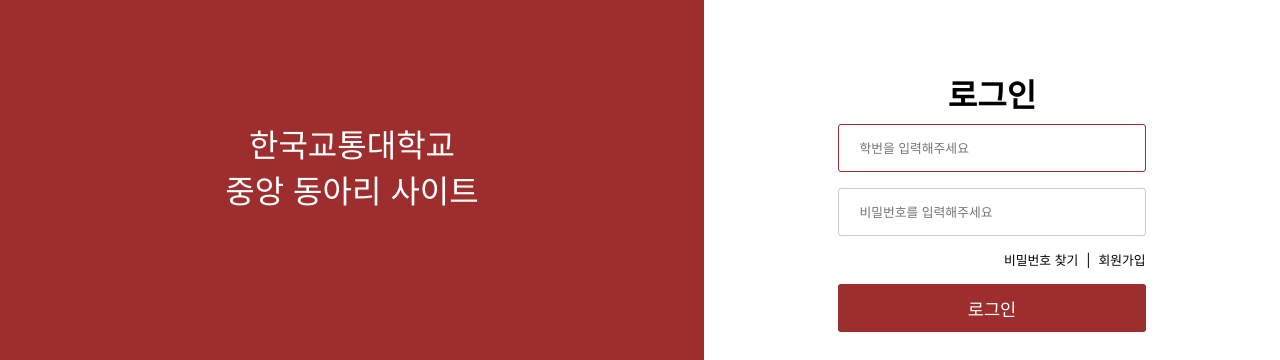
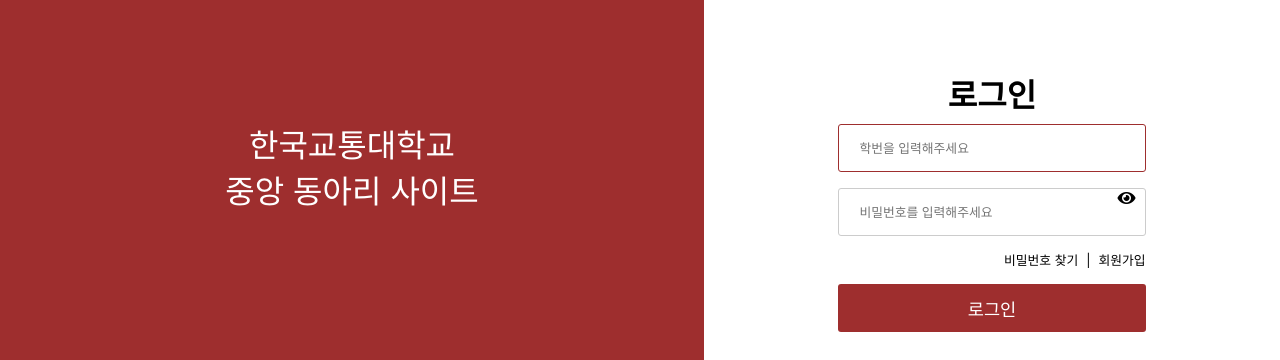
Before and after one commit to MGY-PROJECT/ClubManagementFront, a React (Create React App) app: page / in a window 1280 px wide. Shown: the part 234-594 px from the top of the page. Built offline with nearby package versions, Linux system fonts and the light colour scheme.

Commit message:
login pw fa-eye

```diff
--- a/src/Components/Login/Login.js
+++ b/src/Components/Login/Login.js
@@ -1,11 +1,19 @@
 import axios from "axios";
-import { useState } from "react";
+import { useRef, useState } from "react";
 import { store } from "../..";
 import "./Login.scss";
 
 const Login = ({ history }) => {
   const [id, setId] = useState("");
   const [pw, setPw] = useState("");
+
+  const inputPw = useRef(null);
+  const eye = useRef(null);
+
+  const onClickEye = () => {
+    inputPw.current.type =
+      inputPw.current.type === "password" ? "type" : "password";
+  };
 
   const login = async () => {
     try {
@@ -58,9 +66,11 @@ const Login = ({ history }) => {
             className="pw"
             placeholder="비밀번호를 입력해주세요"
             required
+            ref={inputPw}
             value={pw}
             onChange={(e) => setPw(e.target.value)}
           ></input>
+          <i className="fas fa-eye" ref={eye} onClick={onClickEye}></i>
           <div className="find_join">
             <p onClick={() => history.push("/join")} className="p">
               회원가입
--- a/src/Components/Login/Login.scss
+++ b/src/Components/Login/Login.scss
@@ -16,6 +16,7 @@
     margin-top: 3vh;
     height: 100%;
     .login_form {
+      position: relative;
       text-align: center;
       width: 60%;
       height: 30%;
@@ -63,6 +64,13 @@
         &:hover {
           opacity: 0.8;
         }
+      }
+
+      .fa-eye {
+        position: absolute;
+        top: 50%;
+        right: 10px;
+        cursor: pointer;
       }
     }
   }
```
